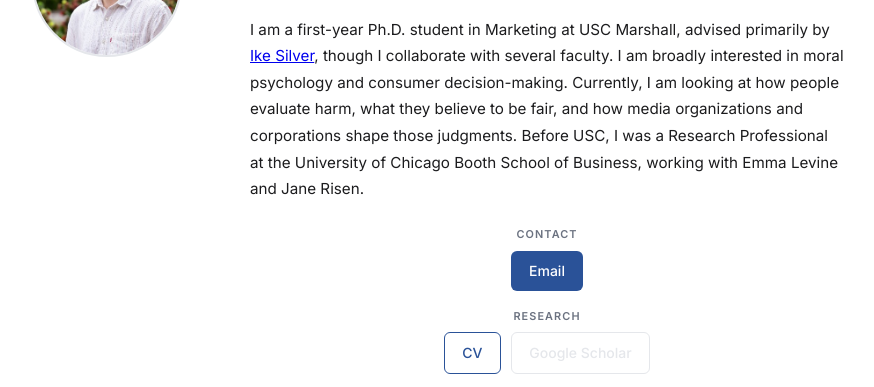
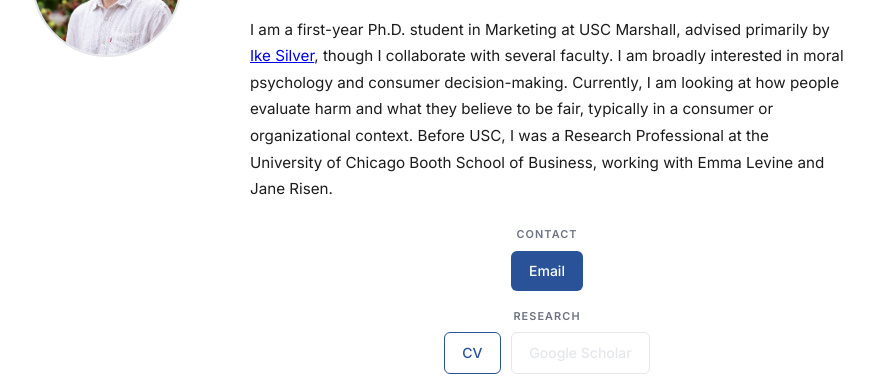
Before and after one commit to ryansbruno/ryansbruno.github.io, a plain HTML site: page index.html in a window 1280 px wide. Shown: the part 230-617 px from the top of the page, without its empty margins (202-1076 px from the left). Drawn offline with Linux system fonts and the light colour scheme.

Commit message:
Update bio to frame consumer/organizational context more accurately
Co-Authored-By: Claude Sonnet 4.6 <noreply@anthropic.com>

```diff
--- a/index.html
+++ b/index.html
@@ -47,8 +47,7 @@
         <p class="bio">
           I am a first-year Ph.D. student in Marketing at USC Marshall, advised primarily by
           <a href="https://www.ikesilver.com" target="_blank" rel="noopener">Ike Silver</a>, though I collaborate with several faculty.
-          I am broadly interested in moral psychology and consumer decision-making. Currently, I am looking at how people evaluate harm, what they believe to be fair,
-          and how media organizations and corporations shape those judgments.
+          I am broadly interested in moral psychology and consumer decision-making. Currently, I am looking at how people evaluate harm and what they believe to be fair, typically in a consumer or organizational context.
           Before USC, I was a Research Professional at the University of Chicago Booth School
           of Business, working with Emma Levine and Jane Risen.
         </p>
```
